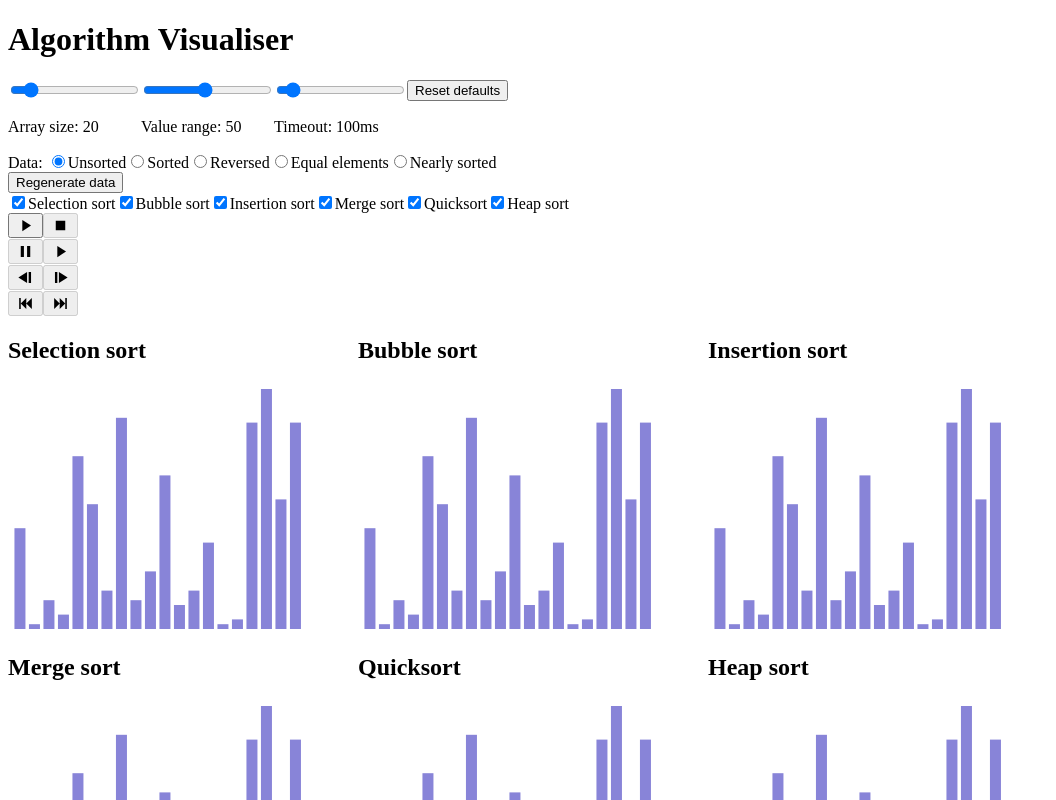
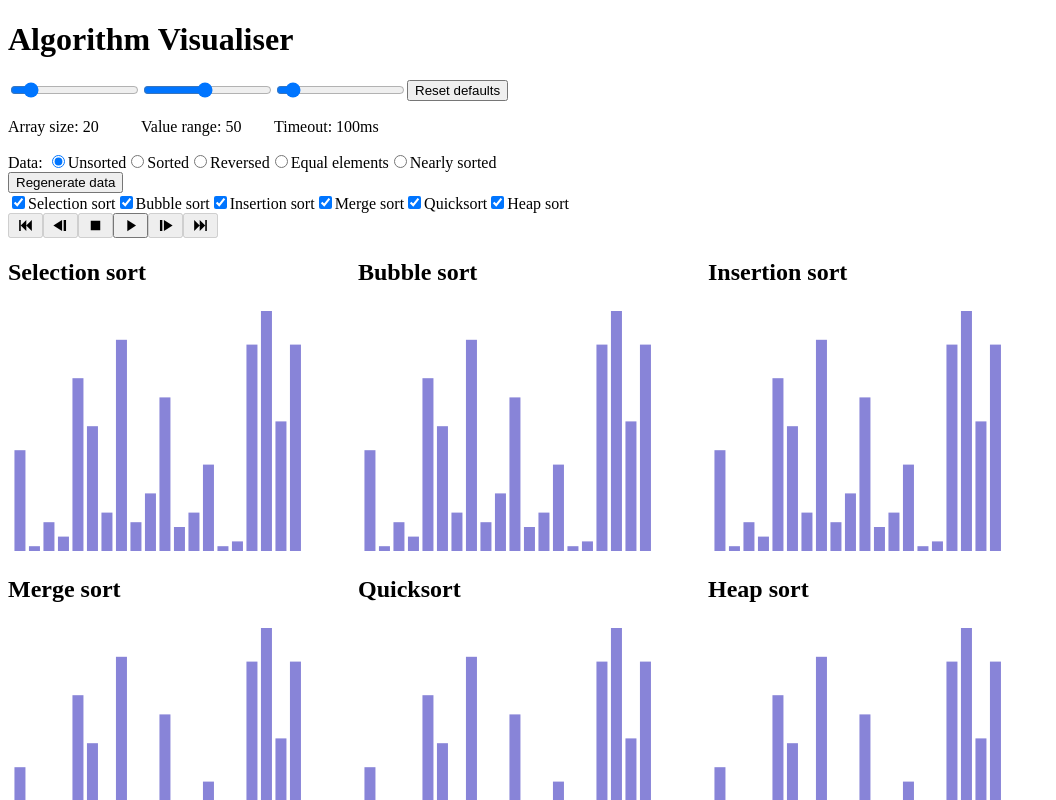
Before and after one commit to zoltan-antal/algorithm-visualiser, a React (Vite) app: page / in a window 1280 px wide. Shown: the top 800 px of the page, without its empty margins (0-1056 px from the left). Built offline with nearby package versions, Linux system fonts and the light colour scheme.

Commit message:
Arrange control buttons; make play/pause/continue buttons dynamic

```diff
--- a/src/App.tsx
+++ b/src/App.tsx
@@ -197,9 +197,18 @@ function App() {
     );
   };
 
-  const handleRun = () => {
-    calculateAlgorithms();
-    currentStep.current = 0;
+  const handlePlay = () => {
+    switch (paused) {
+      case false:
+        calculateAlgorithms();
+        currentStep.current = 0;
+        callRunAlgorithms();
+        break;
+
+      case true:
+        setPaused(false);
+        break;
+    }
     setProcessing(true);
     callRunAlgorithms();
   };
@@ -222,12 +231,6 @@ function App() {
   const handlePause = () => {
     setPaused(true);
     stopAlgorithms();
-  };
-
-  const handleContinue = () => {
-    setProcessing(true);
-    setPaused(false);
-    callRunAlgorithms();
   };
 
   const handleAdvance = () => {
@@ -401,11 +404,18 @@ function App() {
       </div>
       <div>
         <button
-          onClick={handleRun}
-          disabled={processing || paused}
+          onClick={handleGoToFirstStep}
+          disabled={!paused || currentStep.current <= 0}
           style={buttonStyle}
         >
-          <img src={playImage} style={imageStyle} />
+          <img src={skipBackwardImage} style={imageStyle} />
+        </button>
+        <button
+          onClick={handleRewind}
+          disabled={!paused || currentStep.current <= 0}
+          style={buttonStyle}
+        >
+          <img src={stepBackwardImage} style={imageStyle} />
         </button>
         <button
           onClick={handleAbort}
@@ -414,26 +424,25 @@ function App() {
         >
           <img src={stopImage} style={imageStyle} />
         </button>
-      </div>
-      <div>
+        <button
+          onClick={handlePlay}
+          disabled={processing && !paused}
+          style={{
+            ...buttonStyle,
+            display: processing && !paused ? 'none' : 'inline',
+          }}
+        >
+          <img src={playImage} style={imageStyle} />
+        </button>
         <button
           onClick={handlePause}
           disabled={!processing || paused}
-          style={buttonStyle}
+          style={{
+            ...buttonStyle,
+            display: !processing || paused ? 'none' : 'inline',
+          }}
         >
           <img src={pauseImage} style={imageStyle} />
-        </button>
-        <button onClick={handleContinue} disabled={!paused} style={buttonStyle}>
-          <img src={playImage} style={imageStyle} />
-        </button>
-      </div>
-      <div>
-        <button
-          onClick={handleRewind}
-          disabled={!paused || currentStep.current <= 0}
-          style={buttonStyle}
-        >
-          <img src={stepBackwardImage} style={imageStyle} />
         </button>
         <button
           onClick={handleAdvance}
@@ -441,15 +450,6 @@ function App() {
           style={buttonStyle}
         >
           <img src={stepForwardImage} style={imageStyle} />
-        </button>
-      </div>
-      <div>
-        <button
-          onClick={handleGoToFirstStep}
-          disabled={!paused || currentStep.current <= 0}
-          style={buttonStyle}
-        >
-          <img src={skipBackwardImage} style={imageStyle} />
         </button>
         <button
           onClick={handleGoToLastStep}
```
